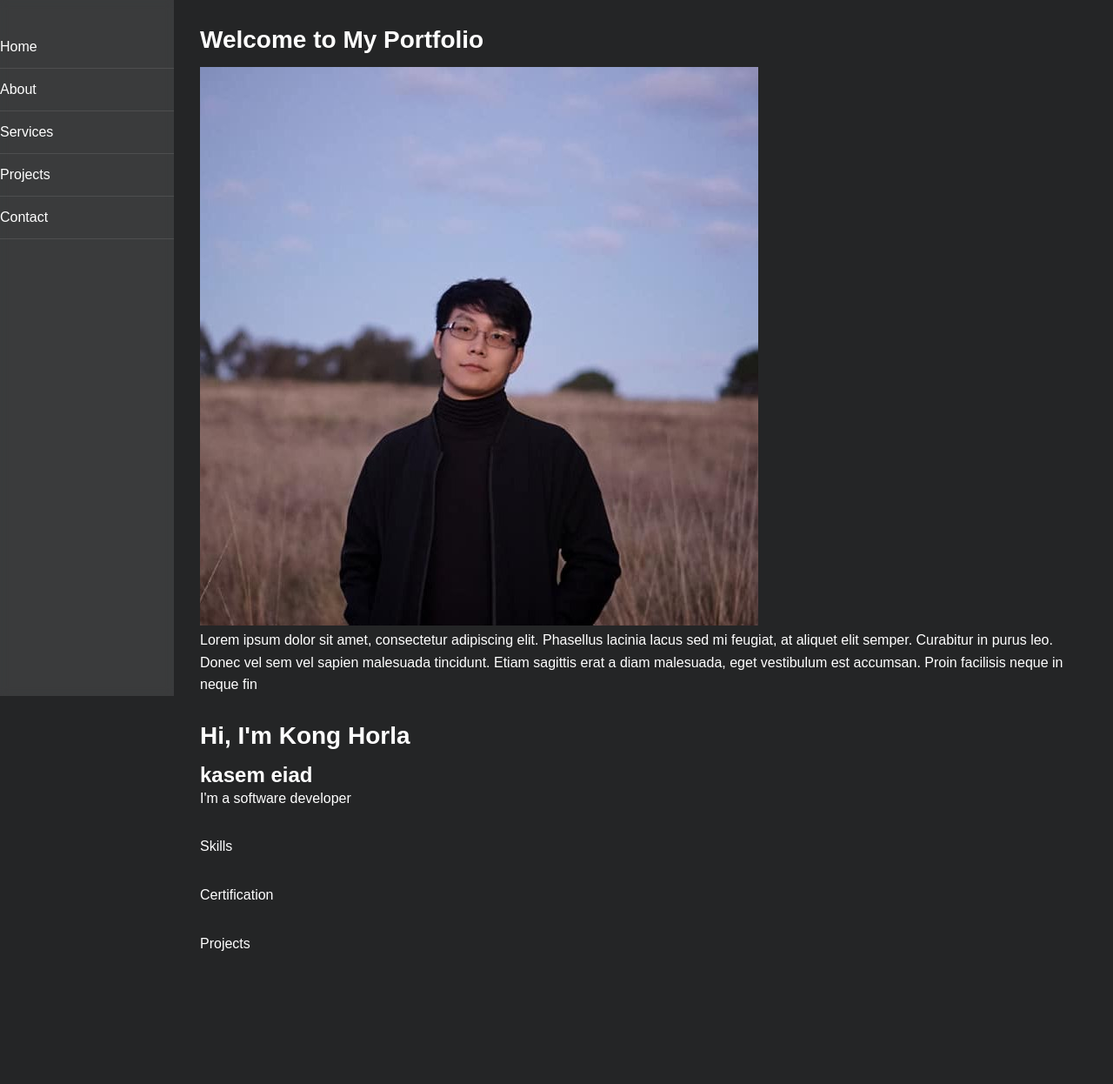
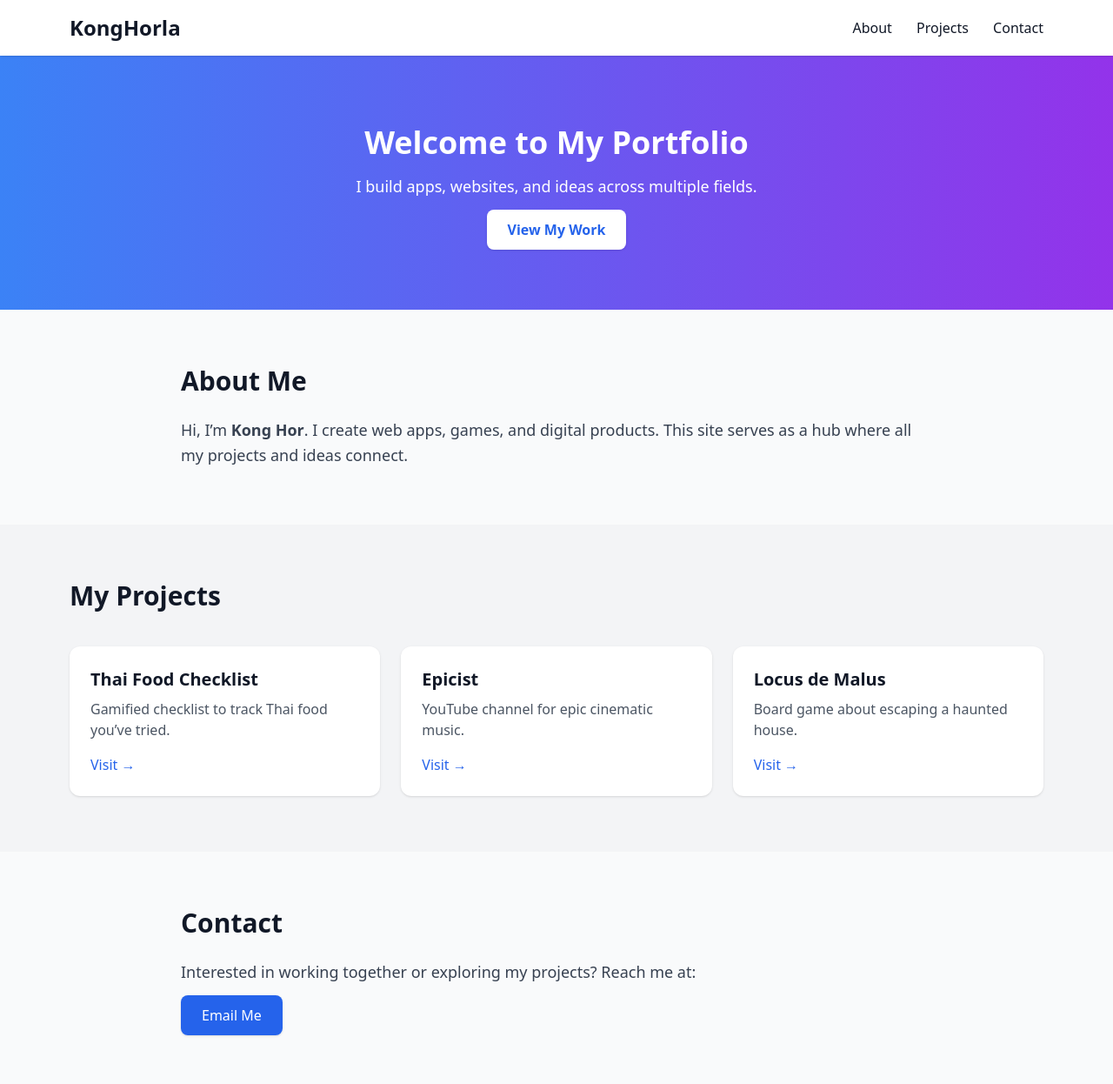
Before and after one commit to konghor/portfolio, a plain HTML site: page index.html in a window 1280 px wide. Shown: the top 1246 px of the page at 87% size. Before the commit the page ends 1157 px from the top, so only its background shows below. Drawn offline with nearby package versions, Linux system fonts and the light colour scheme.

Commit message:
new index
AI assisted hub

```diff
--- a/index.html
+++ b/index.html
@@ -1,42 +1,88 @@
 <!DOCTYPE html>
 <html lang="en">
-    <head> <meta charset="UTF-8">
-    <meta name="viewport" content="width=device-width, initial-scale=1.0">
-    <title>Portfolio</title>
-    <link rel="stylesheet" href="https://cdnjs.cloudflare.com/ajax/libs/font-awesome/5.15.1/css/all.min.css">
-    <link rel="stylesheet" href="style.css">
+<head>
+  <meta charset="UTF-8" />
+  <meta name="viewport" content="width=device-width, initial-scale=1.0" />
+  <title>KongHorla - Portfolio</title>
+  <script src="https://cdn.tailwindcss.com"></script>
+</head>
+<body class="bg-gray-50 text-gray-900">
+  <!-- Header -->
+  <header class="bg-white shadow sticky top-0 z-10">
+    <div class="max-w-6xl mx-auto px-4 py-4 flex justify-between items-center">
+      <h1 class="text-2xl font-bold">KongHorla</h1>
+      <nav class="space-x-6">
+        <a href="#about" class="hover:text-blue-600">About</a>
+        <a href="#projects" class="hover:text-blue-600">Projects</a>
+        <a href="#contact" class="hover:text-blue-600">Contact</a>
+      </nav>
+    </div>
+  </header>
 
-</head>
-<body>
-    <div class="sidebar">
-        <ul>
-            <li><a href="#">Home</a></li>
-            <li><a href="#">About</a></li>
-            <li><a href="#">Services</a></li>
-            <li><a href="#">Projects</a>
-                <div class="collapse">
-                    <ul>
-                        <li><a href="#">Web Development</a></li>
-                        <li><a href="#">Mobile Apps</a></li>
-                        <li><a href="#">Desktop Apps</a></li>
-                    </ul> </div> </li>
-            <li><a href="#">Contact</a></li>
-        </ul>
+  <!-- Hero -->
+  <section class="bg-gradient-to-r from-blue-500 to-purple-600 text-white py-20">
+    <div class="max-w-4xl mx-auto px-4 text-center">
+      <h2 class="text-4xl font-bold mb-4">Welcome to My Portfolio</h2>
+      <p class="text-lg mb-6">I build apps, websites, and ideas across multiple fields.</p>
+      <a href="#projects" class="bg-white text-blue-600 px-6 py-3 rounded-lg font-semibold shadow hover:bg-gray-100 transition">View My Work</a>
     </div>
-    <div class="content">
-        <h1>Welcome to My Portfolio</h1>
-        <img src="pfp.jpg">
-        <p>
-            Lorem ipsum dolor sit amet, consectetur adipiscing elit.
-            Phasellus lacinia lacus sed mi feugiat, at aliquet elit semper.
-            Curabitur in purus leo. Donec vel sem vel sapien malesuada tincidunt.
-            Etiam sagittis erat a diam malesuada, eget vestibulum est accumsan.
-            Proin facilisis neque in neque fin
-        </p>
-        <h1>Hi, I'm Kong Horla</h1>
-        <h2>kasem eiad</h2>
-        <p>I'm a software developer</p>
-        <p>Skills</p>
-        <p>Certification</p>
-        <p>Projects</p>
+  </section>
+
+  <!-- About -->
+  <section id="about" class="py-16 max-w-4xl mx-auto px-4">
+    <h3 class="text-3xl font-bold mb-6">About Me</h3>
+    <p class="text-lg text-gray-700 leading-relaxed">
+      Hi, I’m <strong>Kong Hor</strong>. I create web apps, games, and digital products.
+      This site serves as a hub where all my projects and ideas connect.
+    </p>
+  </section>
+
+  <!-- Projects -->
+  <section id="projects" class="py-16 bg-gray-100">
+    <div class="max-w-6xl mx-auto px-4">
+      <h3 class="text-3xl font-bold mb-10">My Projects</h3>
+      <div class="grid md:grid-cols-2 lg:grid-cols-3 gap-6">
+
+        <!-- Example Project -->
+        <div class="bg-white rounded-xl shadow p-6 hover:shadow-lg transition">
+          <h4 class="text-xl font-semibold mb-2">Thai Food Checklist</h4>
+          <p class="text-gray-600 mb-4">Gamified checklist to track Thai food you’ve tried.</p>
+          <a href="https://konghorla.com/thaifood" class="text-blue-600 hover:underline">Visit →</a>
+        </div>
+
+        <div class="bg-white rounded-xl shadow p-6 hover:shadow-lg transition">
+          <h4 class="text-xl font-semibold mb-2">Epicist</h4>
+          <p class="text-gray-600 mb-4">YouTube channel for epic cinematic music.</p>
+          <a href="https://youtube.com/@epicist" class="text-blue-600 hover:underline">Visit →</a>
+        </div>
+
+        <div class="bg-white rounded-xl shadow p-6 hover:shadow-lg transition">
+          <h4 class="text-xl font-semibold mb-2">Locus de Malus</h4>
+          <p class="text-gray-600 mb-4">Board game about escaping a haunted house.</p>
+          <a href="https://konghorla.com/locus" class="text-blue-600 hover:underline">Visit →</a>
+        </div>
+
+        <!-- Add more project cards here -->
+      </div>
     </div>
+  </section>
+
+  <!-- Contact -->
+  <section id="contact" class="py-16 max-w-4xl mx-auto px-4">
+    <h3 class="text-3xl font-bold mb-6">Contact</h3>
+    <p class="text-lg text-gray-700 mb-6">Interested in working together or exploring my projects? Reach me at:</p>
+    <a href="mailto:youremail@domain.com" class="bg-blue-600 text-white px-6 py-3 rounded-lg shadow hover:bg-blue-700 transition">Email Me</a>
+  </section>
+
+  <!-- Footer -->
+  <footer class="bg-white border-t mt-16">
+    <div class="max-w-6xl mx-auto px-4 py-6 text-center text-gray-500 text-sm">
+      © <span id="year"></span> KongHorla. All rights reserved.
+    </div>
+  </footer>
+
+  <script>
+    document.getElementById("year").textContent = new Date().getFullYear();
+  </script>
+</body>
+</html>
```
Also changed, not shown: me.png (added), me2.png (added).
